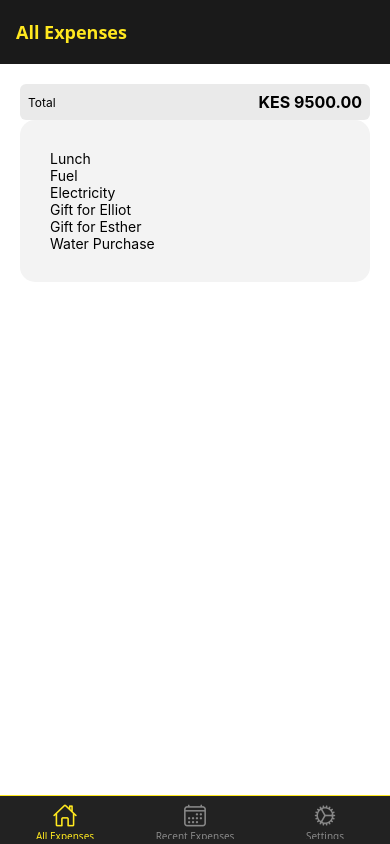
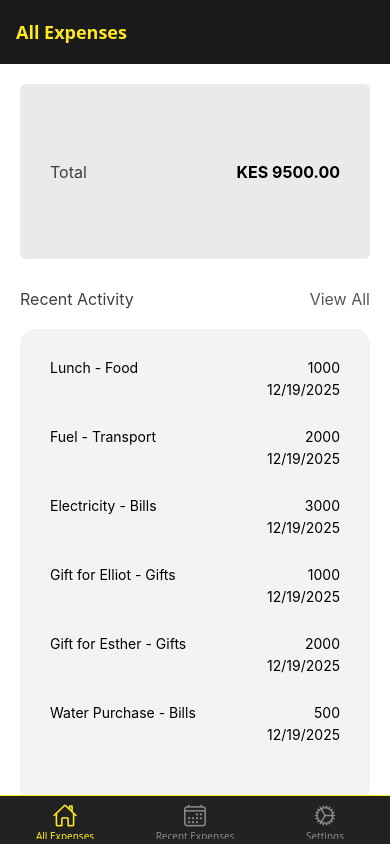
Before and after one commit to normanmunge/expense-tracker, a React Native app: screen / in a window 390 px wide. Built offline with nearby package versions, Linux system fonts and the light colour scheme.

Commit message:
Update app screens

```diff
--- a/components/expenses/List.tsx
+++ b/components/expenses/List.tsx
@@ -1,17 +1,28 @@
-import { FlatList, Text } from "react-native";
-import { Expense } from '@/utils/types';
+import { View, FlatList, Text, StyleSheet } from "react-native";
+import { Expense } from '@/types';
 import Card from '@/ui/Card'
+import type { FunctionComponent } from 'react';
 
-
-const ExpenseItem = (itemData: Expense) => {
-    return <Text>{itemData.description}</Text>
+const ExpenseItem: FunctionComponent<Expense> = (itemData) => {
+    return (
+        <View style={styles.container}>
+            <View style={styles.descriptionContainer}>
+                <Text>{itemData.description} - {itemData.category} </Text>
+                <Text>{itemData.amount}</Text>
+            </View>
+            <View style={styles.modeContainer}>
+                <Text>{itemData.mode}</Text>
+                <Text>{itemData.date.toLocaleDateString()}</Text>
+            </View>
+        </View>
+    )
 }
 
 type ListProps = {
     expenses: Expense[]
 }
 
-const ExpensesList =  ({expenses }: ListProps) => {
+const ExpensesList: FunctionComponent<ListProps> = ({expenses }) => {
     return (
         <Card>
             <FlatList
@@ -26,3 +37,19 @@ const ExpensesList =  ({expenses }: ListProps) => {
 }
 
 export default ExpensesList;
+
+
+const styles = StyleSheet.create({
+    container: {
+        marginBottom: 30,
+    },
+    descriptionContainer: {
+        flexDirection: 'row',
+        justifyContent: 'space-between'
+    },
+    modeContainer: {
+        flexDirection: 'row',
+        justifyContent: 'space-between',
+        marginTop: 5
+    }
+})
--- a/components/expenses/Output.tsx
+++ b/components/expenses/Output.tsx
@@ -1,9 +1,13 @@
+import type { FunctionComponent } from 'react';
 import { View, StyleSheet } from 'react-native';
-import { Expense } from '@/utils/types';
+import { Expense } from '@/types';
 import { DUMMYEXPENSES } from '@/constants/mock';
 
 import ExpensesSummary from "./Summary";
 import ExpensesList from './List';
+import Title from '@/ui/Title';
+import Nav from '@/ui/Nav';
+import Header from '@/ui/Header';
 
 
 type OutputProps = {
@@ -11,11 +15,17 @@ type OutputProps = {
     period: string;
 }
 
-const ExpensesOutput = ({expenses, period }: OutputProps) => {
+const ExpensesOutput: FunctionComponent<OutputProps> = ({expenses, period }) => {
     return (
         <View style={styles.containerBackground}>
             <ExpensesSummary period={period} expenses={DUMMYEXPENSES} />
-            <ExpensesList expenses={DUMMYEXPENSES} />
+            <View style={styles.activitiesContainer}>
+                <Header>
+                    <Title>Recent Activity</Title>
+                    <Nav>View All</Nav>
+                </Header>
+                <ExpensesList expenses={DUMMYEXPENSES} />
+            </View>
         </View>
     )
 }
@@ -24,6 +34,10 @@ export default ExpensesOutput;
 
 const styles = StyleSheet.create({
     containerBackground: {
-        padding: 20
+        padding: 20,
+        gap: 30
+    },
+    activitiesContainer: {
+
     }
 })
--- /dev/null
+++ b/components/expenses/Overview.tsx
@@ -0,0 +1,13 @@
+import { Text } from 'react-native'
+import type { FunctionComponent } from 'react';
+
+const ExpensesOverview: FunctionComponent = () => {
+    return (
+        <Text>
+
+            Overview screen
+        </Text>
+    )
+}
+
+export default ExpensesOverview;
--- a/components/expenses/Summary.tsx
+++ b/components/expenses/Summary.tsx
@@ -1,15 +1,17 @@
-import { Expense } from '@/utils/types';
+import type { FunctionComponent } from 'react';
+import { Expense } from '@/types';
 import { View, Text, StyleSheet } from 'react-native'
+import Title from '@/ui/Title'
 
 type SummaryProps = {
     period: string;
     expenses: Expense[]
 }
 
-const ExpensesSummary = ({
+const ExpensesSummary: FunctionComponent<SummaryProps> = ({
     period,
     expenses
-}: SummaryProps) => {
+}) => {
 
     const sum = expenses.reduce((sum, expense) => {
         return sum + expense.amount
@@ -18,7 +20,7 @@ const ExpensesSummary = ({
 
     return (
         <View style={styles.container}>
-            <Text style={styles.period}>{period}</Text>
+            <Title>{period}</Title>
             <Text style={styles.sum}>KES {sum.toFixed(2)}</Text>
         </View>
     )
@@ -28,12 +30,13 @@ export default ExpensesSummary;
 
 const styles = StyleSheet.create({
     container: {
-        padding: 8,
+        padding: 30,
         backgroundColor: '#eaeaea',
         borderRadius: 6,
         flexDirection: 'row',
         justifyContent: 'space-between',
-        alignItems: 'center'
+        alignItems: 'center',
+        height: 175
     },
     period: {
         fontSize: 12,
--- a/screens/AllExpenses.tsx
+++ b/screens/AllExpenses.tsx
@@ -1,8 +1,8 @@
 import ExpensesOutput from '@/components/expenses/Output';
 import { StyleSheet, View } from 'react-native';
 import { COLORS } from '@/constants/colors';
-
-const AllExpenses = () => {
+import type { FunctionComponent } from 'react';
+const AllExpenses: FunctionComponent = () => {
     return (
         <View style={styles.containerBackground}>
             <ExpensesOutput period='Total' />
--- a/screens/ManageExpense.tsx
+++ b/screens/ManageExpense.tsx
@@ -1,6 +1,7 @@
 import { Text, View } from 'react-native';
+import type { FunctionComponent } from 'react';
 
-const ManageExpense = () => {
+const ManageExpense: FunctionComponent = () => {
     return (
         <View>
             <Text>
--- a/screens/RecentExpense.tsx
+++ b/screens/RecentExpense.tsx
@@ -1,10 +1,12 @@
+import type { FunctionComponent } from 'react';
 import { Text, View } from 'react-native';
 import ExpensesOutput from '@/components/expenses/Output';
+import ExpensesOverview from '@/components/expenses/Overview';
 
-const RecentExpense = () => {
+const RecentExpense: FunctionComponent = () => {
     return (
         <View>
-            <ExpensesOutput period='Last 7 Days' />
+            <ExpensesOverview />
         </View>
     )
 }
--- a/screens/Settings.tsx
+++ b/screens/Settings.tsx
@@ -1,6 +1,7 @@
 import { View, Text } from 'react-native';
+import type { FunctionComponent } from 'react';
 
-const Settings = () => {
+const Settings: FunctionComponent = () => {
     return (
         <View>
             <Text>
```
Also changed, not shown: screens/Report.tsx (+9 -6 lines).
